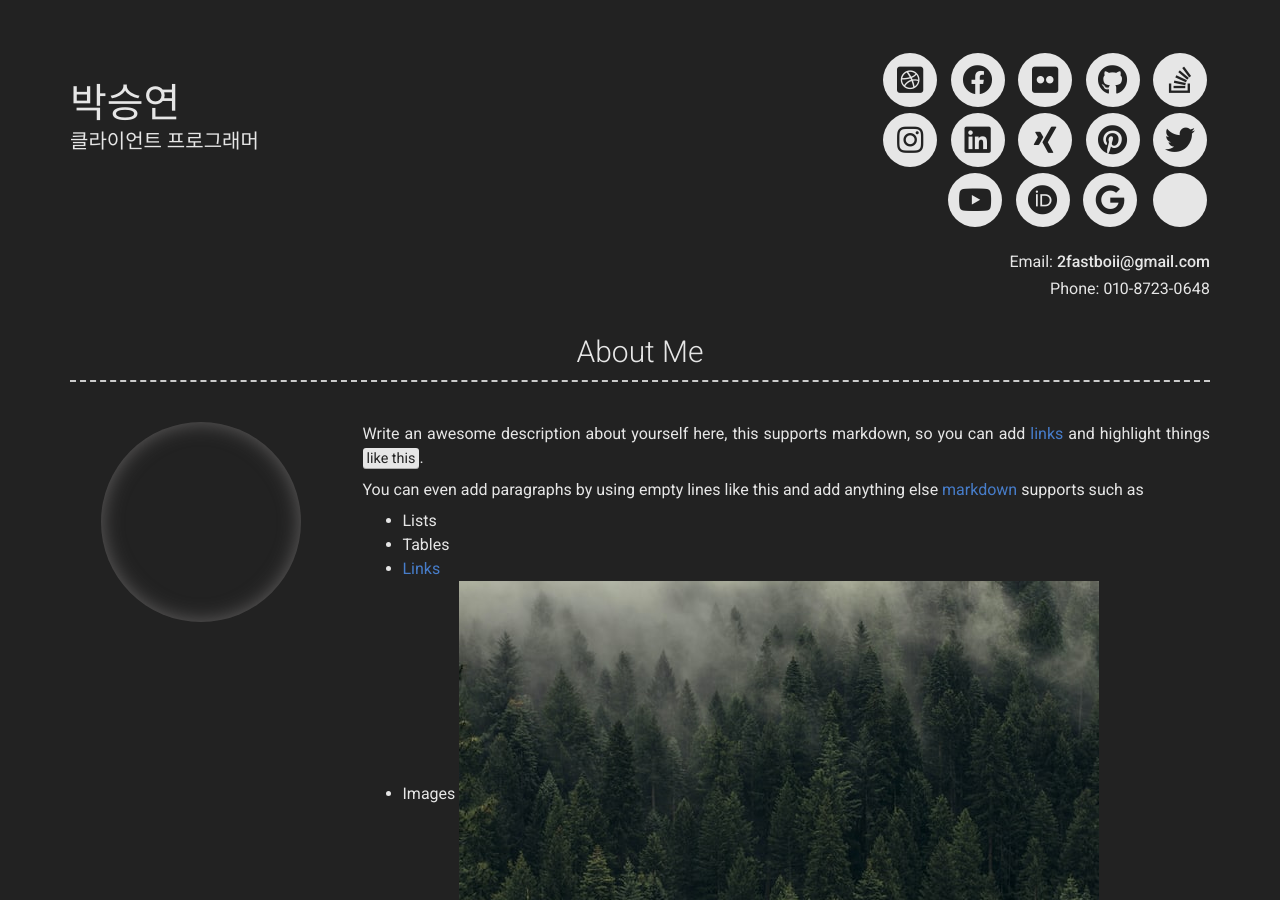
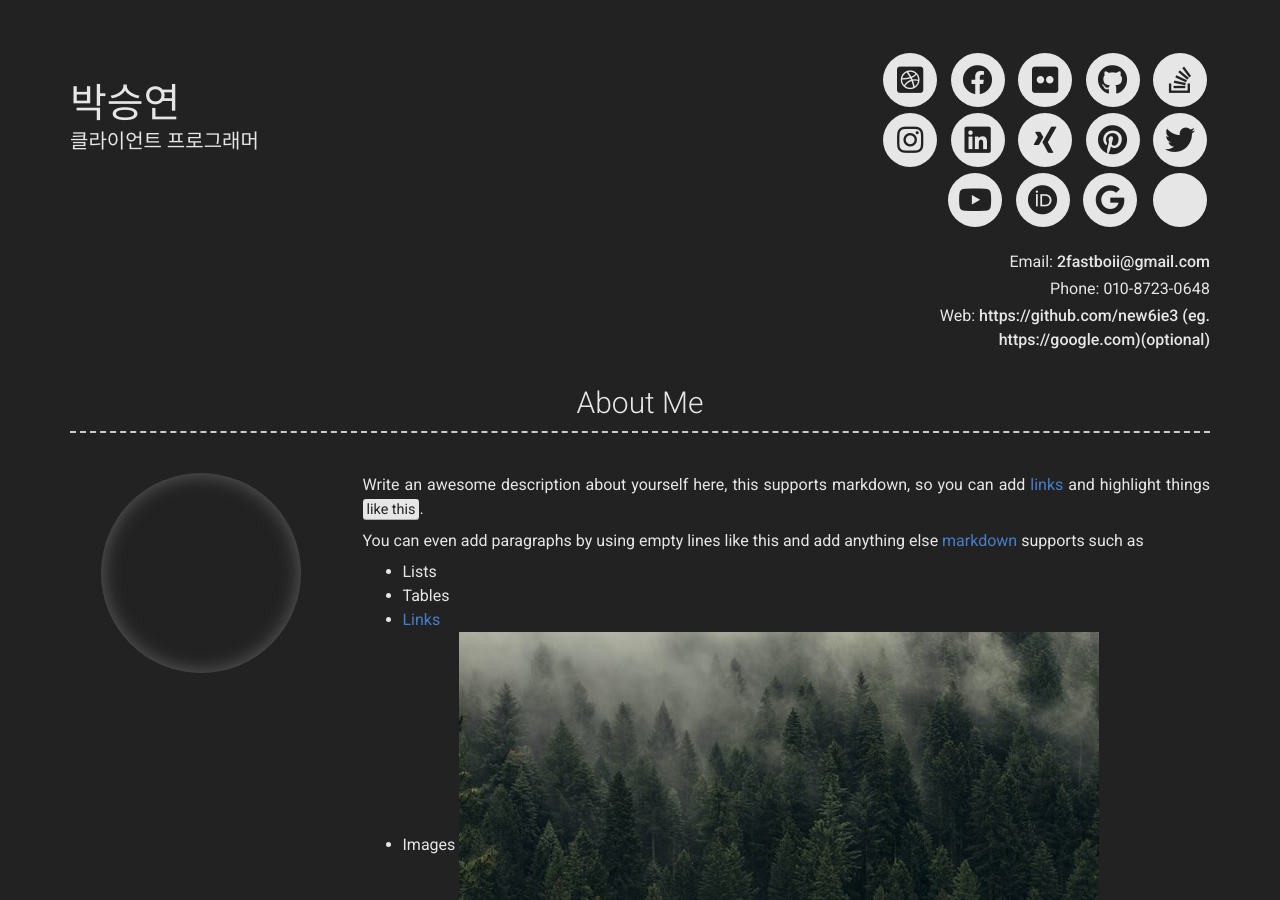
Before and after one commit to new6ie3/new6ie3.github.io, a Jekyll site: the page built from index.md, in a window 1280 px wide and 900 px high. Built offline with Jekyll 4.4.1, drawn with Linux system fonts in a browser that asks for light colours; nearby versions of some CDN libraries; part of the change alters nothing that is shown.

Commit message:
Update _config.yml

```diff
--- a/_config.yml
+++ b/_config.yml
@@ -12,7 +12,7 @@ email: 2fastboii@gmail.com
 # email_title: Email (Email title override)
 phone: 010-8723-0648
 # phone_title: Phone (Phone title override)
-Github: https://github.com/new6ie3 (eg. https://google.com)(optional)
+website: https://github.com/new6ie3 (eg. https://google.com)(optional)
 # website_title: Github (Website title override)
 
 # Dark Mode (true/false/never)
```
